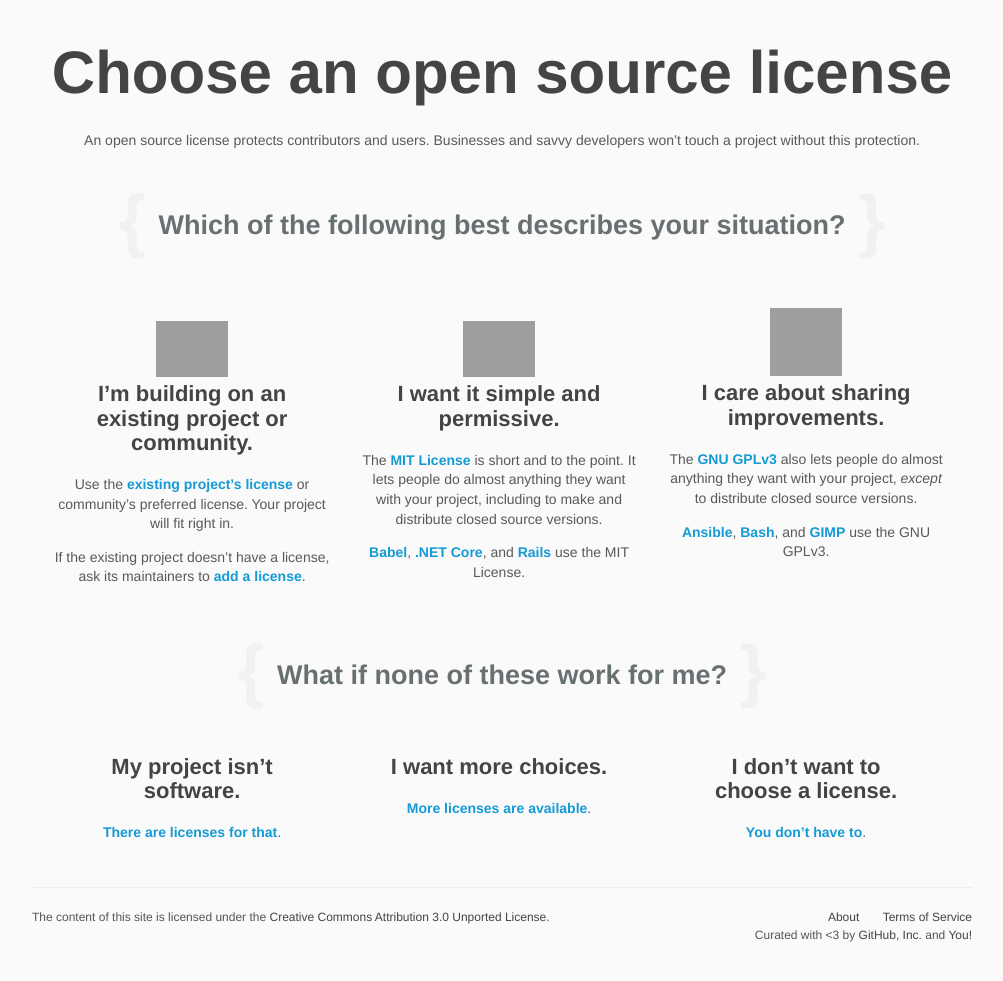
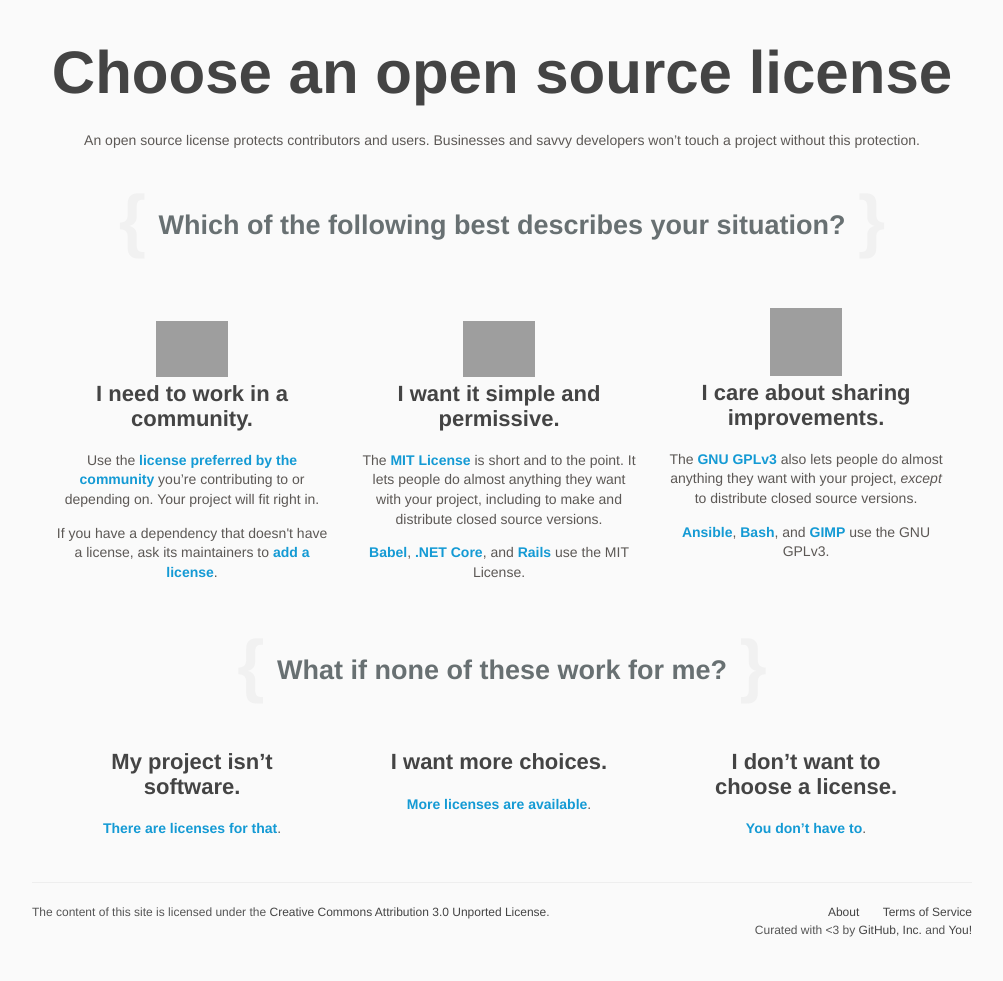
Before and after one commit to github/choosealicense.com, a Jekyll site: the page built from index.html, in a window 1280 px wide, cut to the strip 0-984 px from the top of the page. Shown: the top 981 px of the strip, without its empty margins (138-1141 px from the left). Built offline with Jekyll 4.4.1, drawn with Linux system fonts in a browser that asks for light colours; some web fonts are replaced; grey boxes are pictures that could not be loaded.

Commit message:
fiddling with the words, emphasize "community" over "existing"

```diff
--- a/index.html
+++ b/index.html
@@ -17,13 +17,13 @@
   <li class="existing">
     <a href="existing">
       <span class="triptych-sprite community"></span>
-      <h3>I’m building on an existing project or community.</h3>
+      <h3>I need to work in a community.</h3>
     </a>
     <p>
-      Use the <a href="existing">existing project’s license</a> or community’s preferred license. Your project will fit right in.
+      Use the <a href="community/">license preferred by the community</a> you’re contributing to or depending on. Your project will fit right in.
     </p>
     <p>
-      If the existing project doesn’t have a license, ask its maintainers to <a href="no-permission/#for-users">add a license</a>.
+      If you have a dependency that doesn't have a license, ask its maintainers to <a href="no-permission/#for-users">add a license</a>.
     </p>
   </li>
   <li class="whatever">
```
Also changed, not shown: community.md (added, +23 -0 lines), existing.md (deleted, +0 -19 lines).
